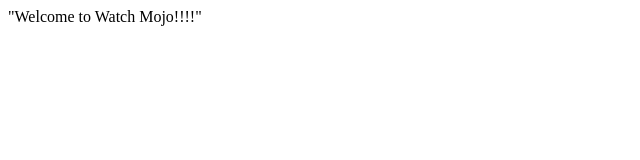
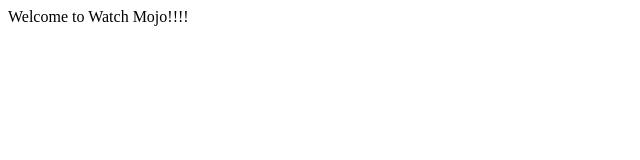
Before and after one commit to amjvillaruel-src/CS3-Sodium-Villaruel, a plain HTML site: page index.html in a window 1280 px wide. Shown: the full height of the page, 0-640 px from the left. Drawn offline with Linux system fonts and the light colour scheme.

Commit message:
Update index.html

```diff
--- a/index.html
+++ b/index.html
@@ -10,7 +10,7 @@
     <link rel="icon" href="icon.png" type="image/gif">
   </head>
   <body>
-    <!-- Place content here -->
-    "Welcome to Watch Mojo!!!!"
+    <!--Place content here -->
+    Welcome to Watch Mojo!!!!
   </body>
 </html>
```
